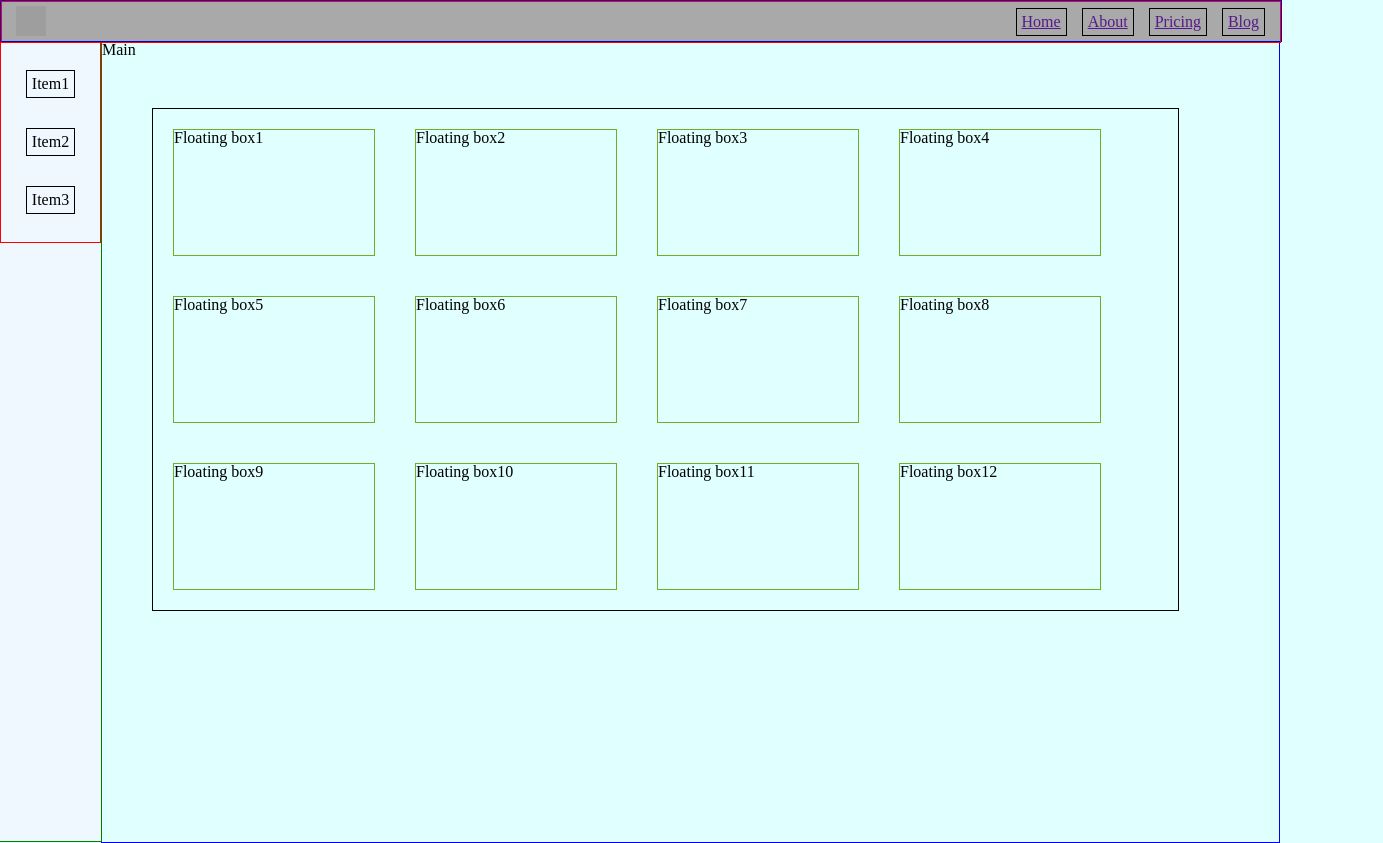
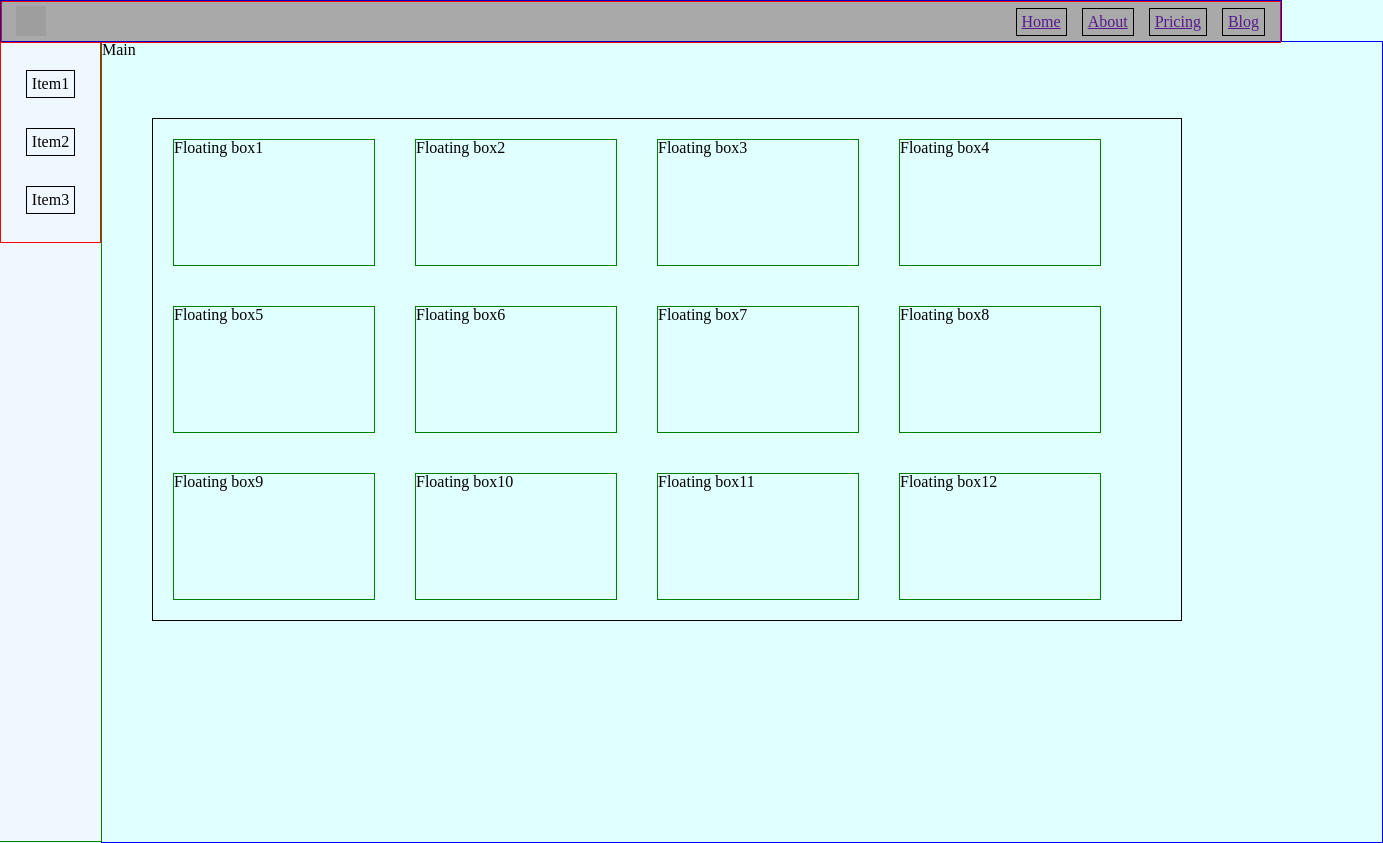
Before and after one commit to Atom88/front-end-camp, an Angular app: page / in a window 1280 px wide. Shown: the whole page, 1383 px wide, since content can reach past the window. Built offline with nearby package versions, Linux system fonts and the light colour scheme; grey boxes are pictures that could not be loaded.

Commit message:
edit css

```diff
--- a/src/app/app.component.scss
+++ b/src/app/app.component.scss
@@ -24,7 +24,7 @@ main {
   margin-left: 101px;
   border: 1px solid blue;
   height: 100%;
-  width: "100%-101px";
+  width: 100%;
 }
 header ul{
   height: 40px;
@@ -70,14 +70,15 @@ img {
 }
 #maincont {
   border: 1px solid black;
-  margin-top: 50px;
   margin-left: 50px;
-  margin-right: 100px;
+  margin-right: 200px;
+  margin-top: 60px;
+
 }
 .floating-box {
   display: inline-block;
   width: 200px;
   height: 125px;
   margin: 20px;
-  border: 1px solid #73AD21;
+  border: 1px solid green;
 }
```
